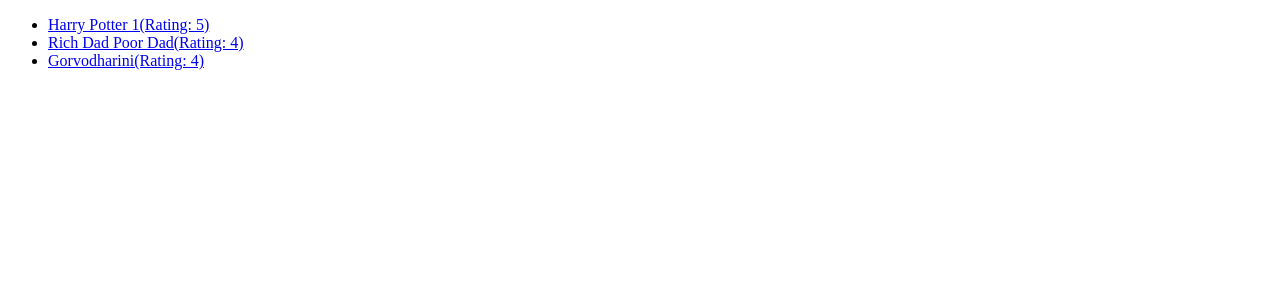
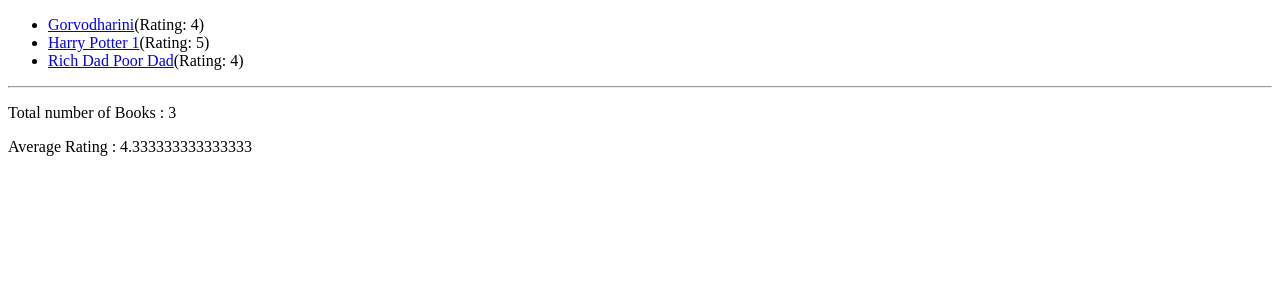
Before and after one commit to SifatNiloy/django-book_store, a Django app: page / in a window 1280 px wide. Shown: the top 300 px of the page. Run offline with Django 4.2, Linux system fonts and the light colour scheme; data comes from the database, SQL or seed files in the repository; both versions use the stored data as it was after the commit.

Commit message:
added totoal books, avg and order sort

```diff
--- a/book_outlet/models.py
+++ b/book_outlet/models.py
@@ -10,10 +10,10 @@
     rating= models.IntegerField(validators=[MinValueValidator(1), MaxValueValidator(5)])
     author= models.CharField(null=True,max_length=100)
     is_bestselling= models.BooleanField(default=False)
-    slug=models.SlugField(default="", null=False)
+    slug=models.SlugField(default="", null=False, db_index=True)
 
     def get_absolute_url(self):
-        return reverse("book-detail", args=[self.id])
+        return reverse("book-detail", args=[self.slug])
 
     def save(self, *args, **kwargs):
         self.slug= slugify(self.title)
--- a/book_outlet/templates/book_outlet/index.html
+++ b/book_outlet/templates/book_outlet/index.html
@@ -7,7 +7,13 @@
 {% block content %}
 <ul>
     {% for book in books %}
-    <li><a href="{{book.get_absolute_url}}">{{book.title}}(Rating: {{book.rating}})</li>
+    <li><a href="{{book.get_absolute_url}}">{{book.title}}</a>(Rating: {{book.rating}})</li>
     {% endfor %}
 </ul>
+
+<hr>
+
+<p> Total number of Books : {{total_number_of_books}} </p>
+<p> Average Rating : {{ average_rating.rating__avg }} </p>
+
 {%endblock%}
--- a/book_outlet/urls.py
+++ b/book_outlet/urls.py
@@ -4,5 +4,5 @@
 
 urlpatterns = [
     path("", views.index),
-    path("<int:id>", views.book_detail, name="book-detail")
+    path("<slug>", views.book_detail, name="book-detail")
 ]
--- a/book_outlet/views.py
+++ b/book_outlet/views.py
@@ -1,20 +1,26 @@
 from django.shortcuts import get_object_or_404,render
-# from django.http import Http404
+from django.http import Http404
 from .models import Book
+from django.db.models import Avg
 # Create your views here.
 
 def index(request):
-    books = Book.objects.all()
+    books = Book.objects.all().order_by("title")
+    num_books= books.count()
+    avg_rating = books.aggregate(Avg("rating"))
+
     return render(request, "book_outlet/index.html", {
-        "books": books
+        "books": books,
+        "total_number_of_books": num_books ,
+        "average_rating": avg_rating
     })
 
-def book_detail(request, id):
+def book_detail(request, slug):
     # try:
     #     book= Book.objects.get(pk=id)
     # except:
     #     raise Http404()
-    book= get_object_or_404(Book, pk=id)
+    book= get_object_or_404(Book, slug= slug)
     return render (request,"book_outlet/book_detail.html", {
         "title":book.title,
         "author":book.author,
```
Also changed, not shown: db.sqlite3.
